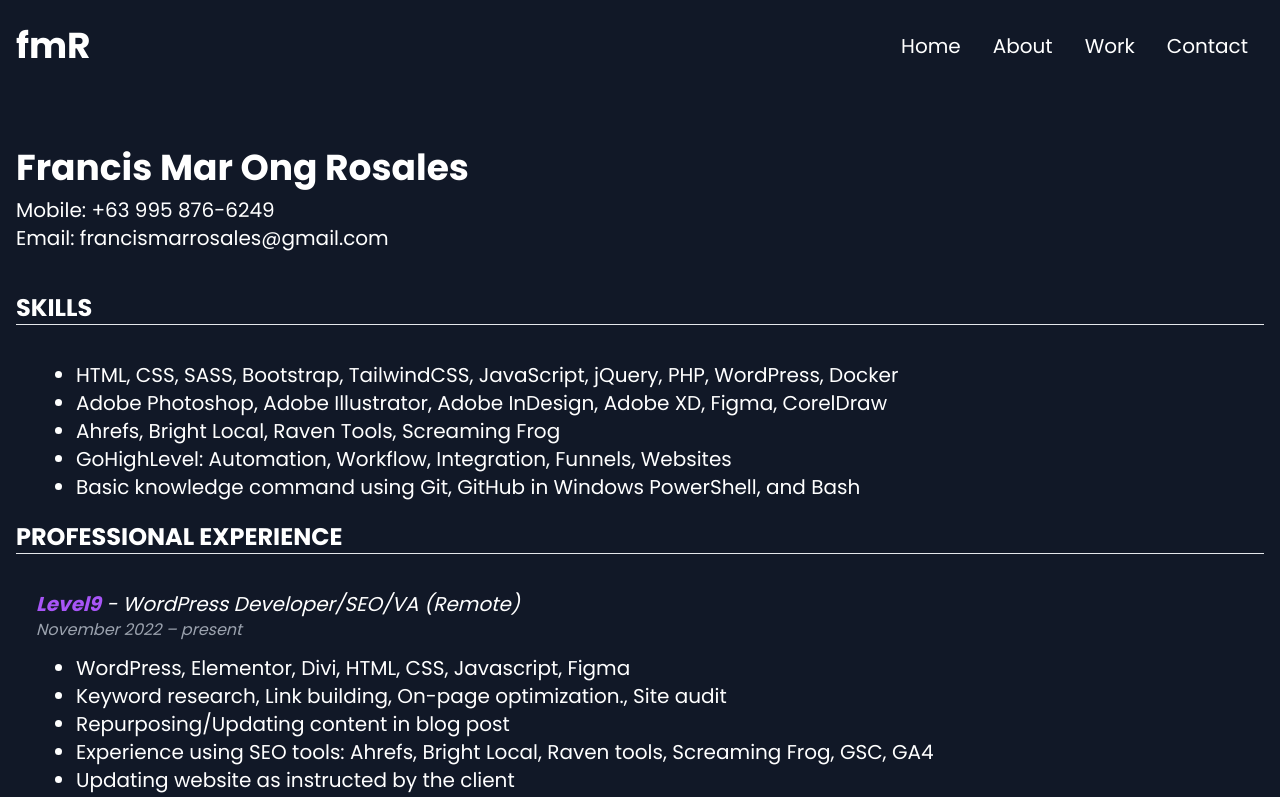
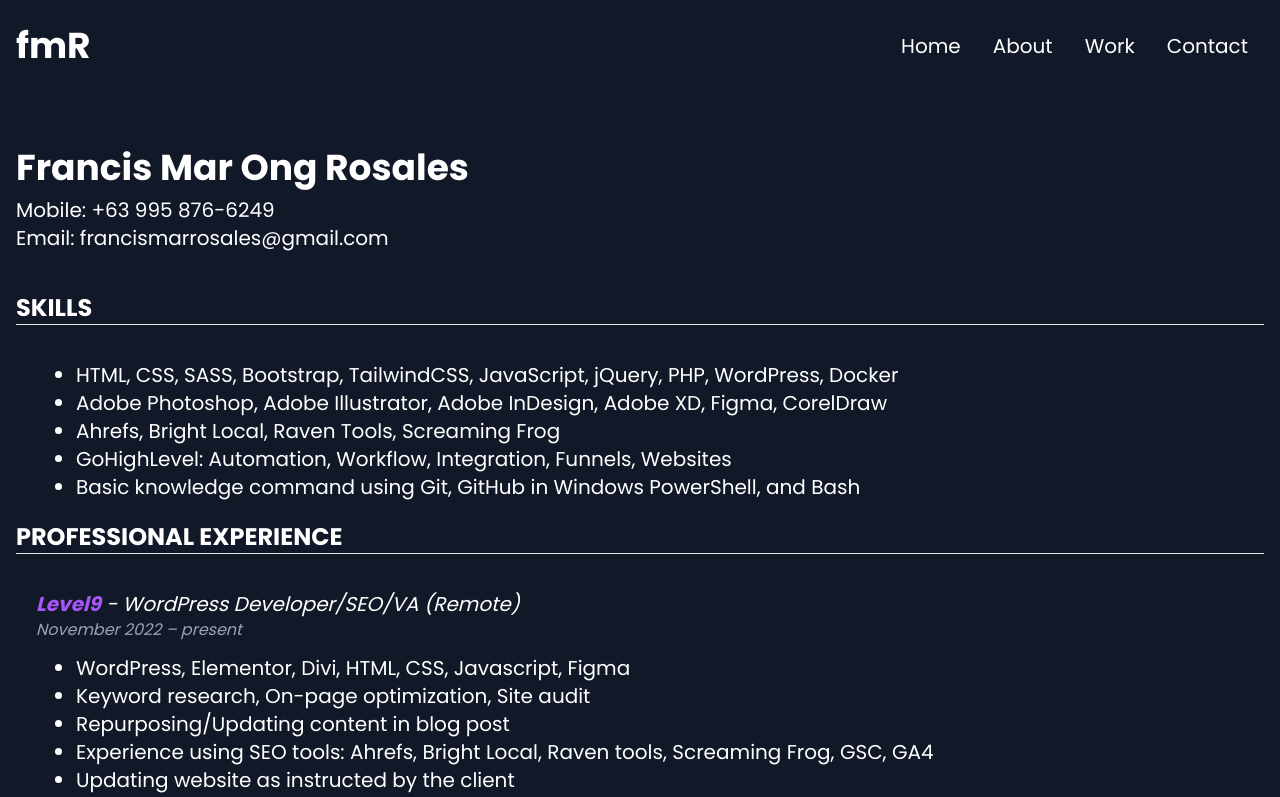
Before and after one commit to kitdea/next-tailwindcss-keithdev, a Next.js app: page /Resume in a window 1280 px wide. Shown: the top 797 px of the page. Built offline with nearby package versions, Linux system fonts and the light colour scheme.

Commit message:
cv modified

```diff
--- a/src/pages/Resume.js
+++ b/src/pages/Resume.js
@@ -40,7 +40,7 @@ const Resume = () => {
             <h5 className='text-gray-400 italic mb-3'>November 2022 – present</h5>
             <ul className='md:text-xl ml-10 list-disc'>
               <li>WordPress, Elementor, Divi, HTML, CSS, Javascript, Figma</li>
-              <li>Keyword research, Link building, On-page optimization., Site audit  </li>
+              <li>Keyword research, On-page optimization, Site audit  </li>
               <li>Repurposing/Updating content in blog post</li>
               <li>Experience using SEO tools: Ahrefs, Bright Local, Raven tools, Screaming Frog, GSC, GA4</li>
               <li>Updating website as instructed by the client</li>
```
